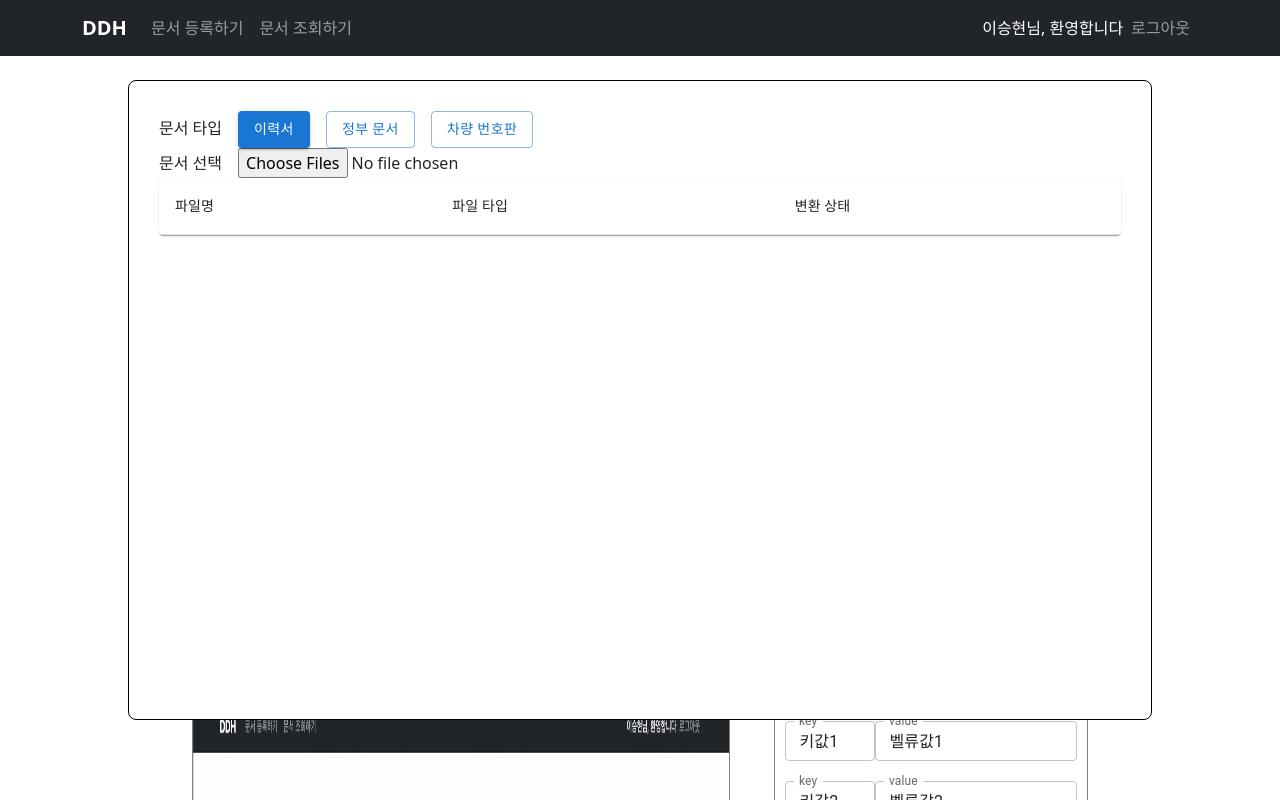
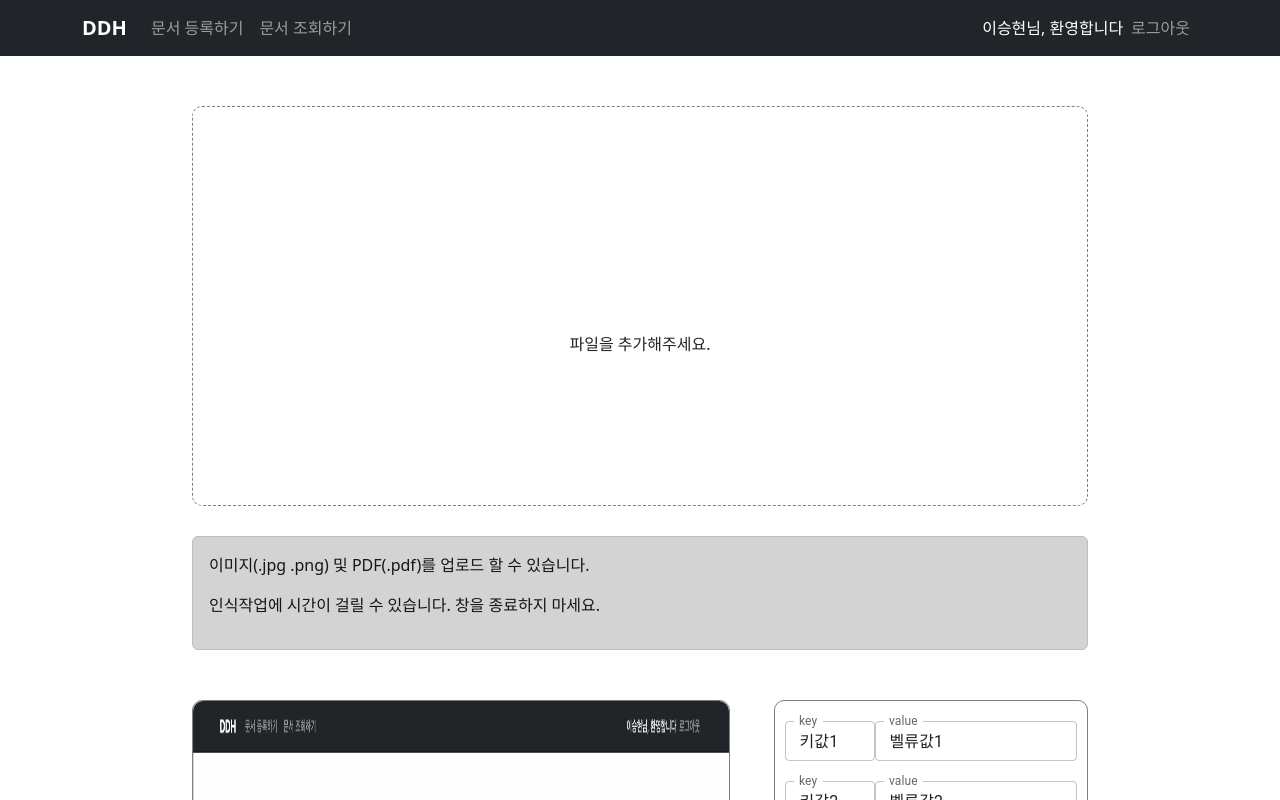
Before and after one commit to HyunwooKoh/DocDocHea-frontend, a React (Create React App) app in the folder front/: page /registDoc in a window 1280 px wide. Shown: the top 800 px of the page. Built offline with nearby package versions, Linux system fonts and the light colour scheme; some icons are missing.

Commit message:
feat: Add modal view in regist page

```diff
--- a/front/src/components/Modal.tsx
+++ b/front/src/components/Modal.tsx
@@ -1,4 +1,4 @@
-import React, { useState } from "react";
+import React, { useState, useRef } from "react";
 import styled from "styled-components";
 import Button from "@mui/material/Button";
 import Stack from "@mui/material/Stack";
@@ -10,9 +10,12 @@ import TableHead from "@mui/material/TableHead";
 import TableRow from "@mui/material/TableRow";
 import Paper from "@mui/material/Paper";
 import styles from "../assets/css/modal.module.css";
+import useModal from "../stores/useModal";
 
 function Modal() {
   const [docsType, setDocsType] = useState<number>(0);
+  const fileRef = useRef<HTMLInputElement | null>(null);
+  const { modalStatus, modalClose } = useModal();
   function getDocsType(docsType: number) {
     if (docsType == 0) {
       return "이력서";
@@ -22,18 +25,20 @@ function Modal() {
       return "차량 번호판";
     }
   }
+  interface FInfo {
+    name: string | null;
+    fileType: string | null;
+    transStatus: string | null;
+  }
+  const [fileInfo, setFileInfo] = useState<FInfo[]>([]);
   function getFileName() {
-    const file = document.getElementById("fileInput");
-    document.querySelector("#tableBody")?.insertAdjacentHTML(
-      "beforeend",
-      `
-        <TableRow>
-            <TableCell>${file}</TableCell>
-            <TableCell>${getDocsType(docsType)}</TableCell>
-            <TableCell></TableCell>
-        </TableRow>
-        `,
-    );
+    const fileName = fileRef!.current!.files![0].name;
+    const newObj: FInfo = {
+      name: fileName,
+      fileType: getDocsType(docsType),
+      transStatus: "변환 전",
+    };
+    setFileInfo(prevFile => [...prevFile, newObj]);
   }
   return (
     <>
@@ -50,10 +55,11 @@ function Modal() {
           <Button onClick={() => setDocsType(2)} variant={docsType == 2 ? "contained" : "outlined"}>
             차량 번호판
           </Button>
+          <i className="xi-close xi-2x" style={{ position: "absolute", right: "30px", cursor: "pointer" }} onClick={() => modalClose()}></i>
         </Stack>
         <Stack direction="row" spacing={2} style={{ alignItems: "baseline" }}>
           <p>문서 선택</p>
-          <input id="fileInput" type="file" onChange={() => getFileName()} multiple />
+          <input id="fileInput" type="file" onChange={() => getFileName()} ref={fileRef} multiple />
         </Stack>
         <TableContainer component={Paper}>
           <Table>
@@ -62,9 +68,24 @@ function Modal() {
                 <TableCell>파일명</TableCell>
                 <TableCell>파일 타입</TableCell>
                 <TableCell>변환 상태</TableCell>
+                <TableCell>변환하기</TableCell>
               </TableRow>
             </TableHead>
-            <TableBody id="tableBody"></TableBody>
+            <TableBody id="tableBody">
+              {fileInfo &&
+                fileInfo.map(newObj => {
+                  return (
+                    <TableRow key={newObj.name}>
+                      <TableCell>{newObj.name}</TableCell>
+                      <TableCell>{newObj.fileType}</TableCell>
+                      <TableCell>{newObj.transStatus}</TableCell>
+                      <TableCell>
+                        <Button variant="contained">변환</Button>
+                      </TableCell>
+                    </TableRow>
+                  );
+                })}
+            </TableBody>
           </Table>
         </TableContainer>
       </div>
--- a/front/src/pages/RegistDocument.tsx
+++ b/front/src/pages/RegistDocument.tsx
@@ -38,9 +38,9 @@ function RegistDocument() {
   return (
     <>
       <TopNavbar />
-      <Modal />
+      {modalStatus && <Modal />}
       <DocsInput>
-        <div style={{ textAlign: "center" }}>
+        <div style={{ textAlign: "center", cursor: "pointer" }} onClick={() => modalOpen()}>
           <i className="xi-folder-add-o" style={{ fontSize: 50 }} />
           <br />
           파일을 추가해주세요.
```
